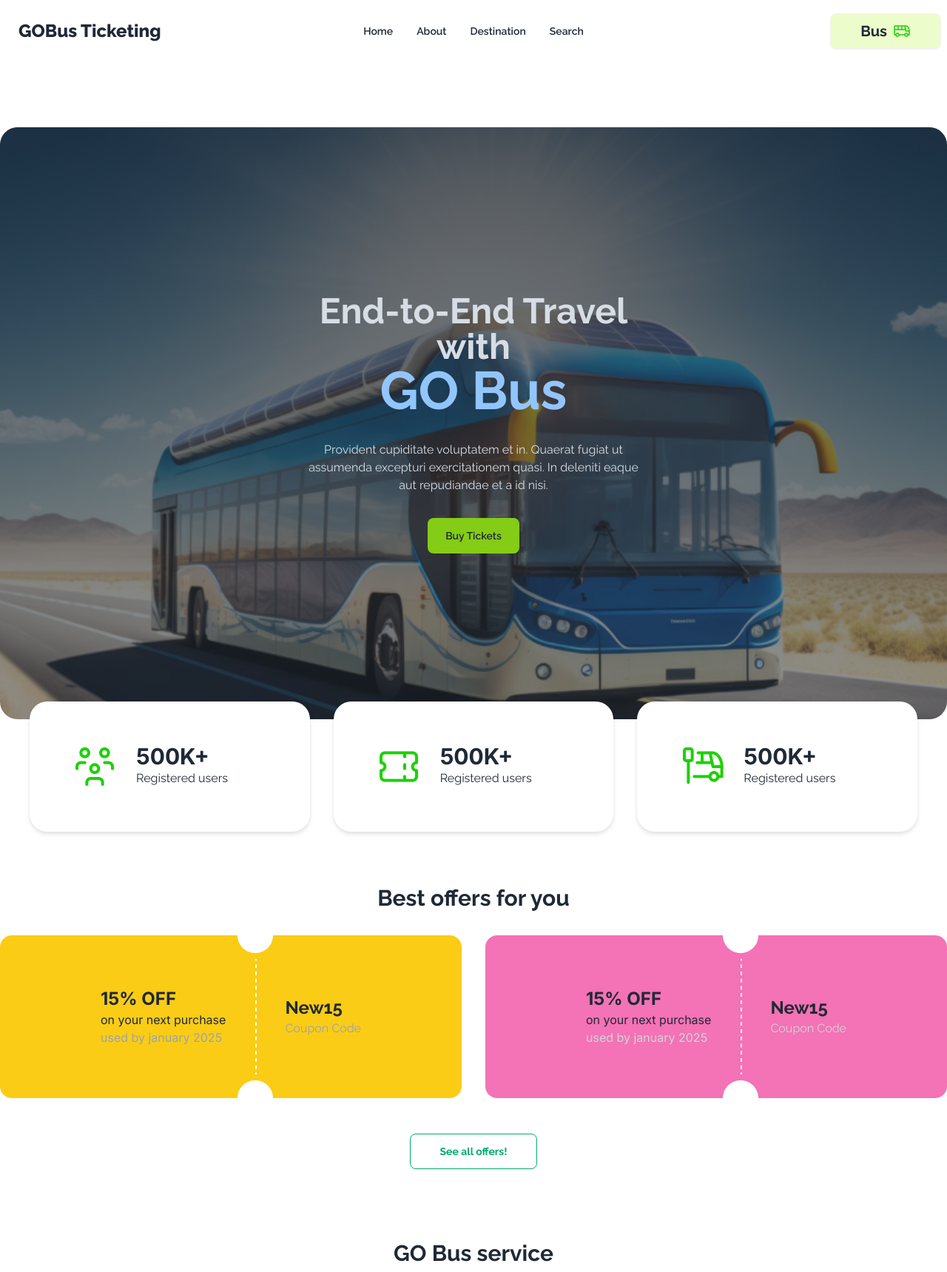
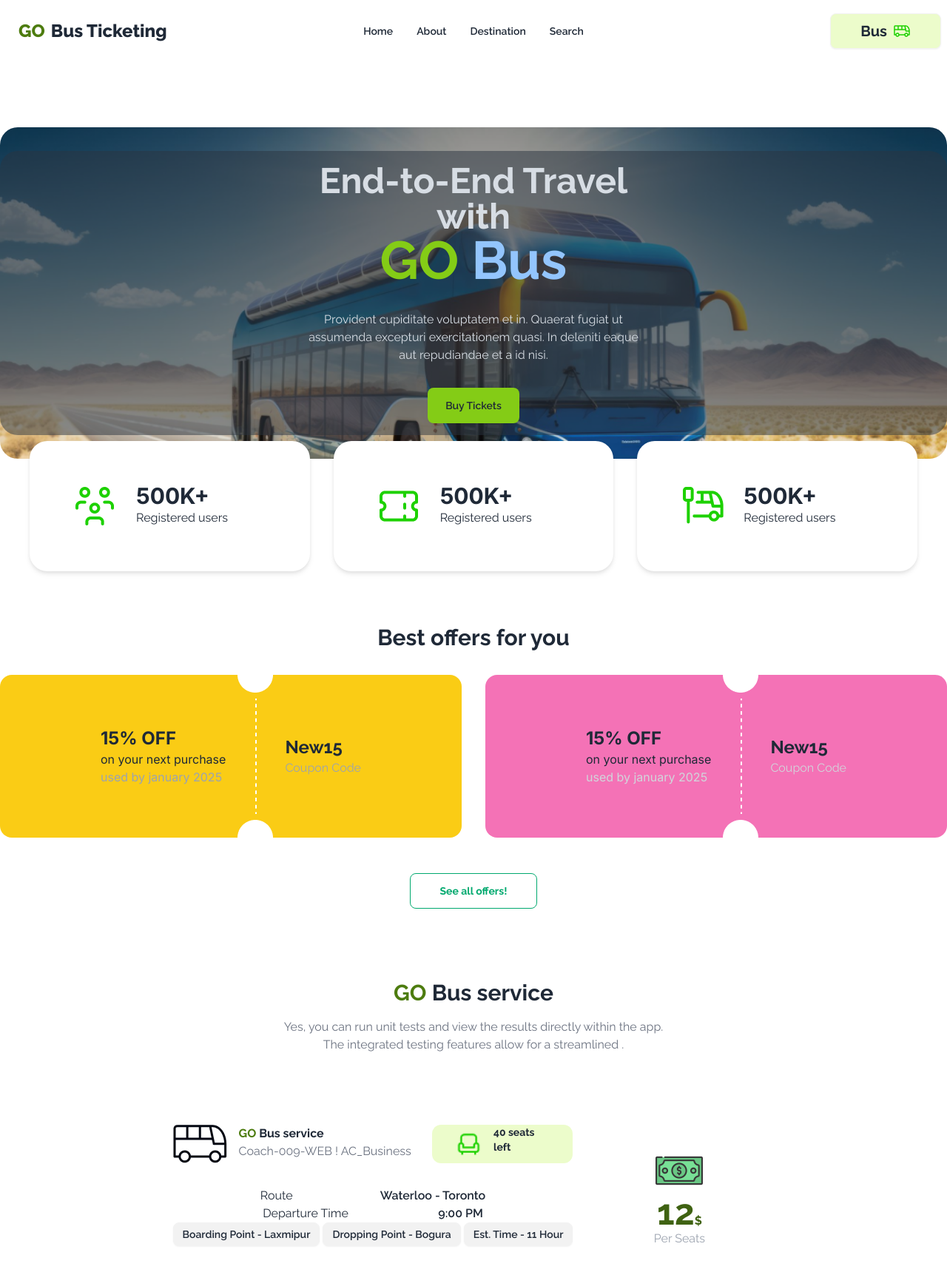
Before and after one commit to dipto8/GRTbusTicketing-WebApp, a plain HTML site: page index.html in a window 1280 px wide. Shown: the top 1719 px of the page at 74% size. Drawn offline with nearby package versions, Linux system fonts and the light colour scheme.

Commit message:
Js announced

```diff
--- a/index.html
+++ b/index.html
@@ -39,7 +39,7 @@
 
             </ul>
           </div>
-          <a class="btn btn-ghost text-2xl font-extrabold">GOBus Ticketing</a>
+          <a class="btn btn-ghost text-2xl font-extrabold"><span class="text-lime-700">GO</span>Bus Ticketing</a>
         </div>
         <div class="navbar-center hidden lg:flex">
           <ul class="menu menu-horizontal px-1 font-semibold ">
@@ -60,13 +60,14 @@
     </header>
     <main>
       <!---Hero img-->
+
       <section  class="mx-auto container my-24   ">
-        <div class="hero min-h-screen rounded-3xl " style="background-image: url(./images/banner.png);">
+        <div class="hero  py-8    rounded-3xl mx-auto " style="background-image: url(./images/banner.png);">
           <div id="" class="hero-overlay rounded-3xl"></div>
           <div class="hero-content text-center text-neutral-content">
             <div class="max-w-md space-y-8">
-              <h1 class="mb-5 text-5xl font-bold ">End-to-End Travel with <br> <span class="text-blue-300 text-7xl "> GO Bus </span> </h1>
-              <p class="mb-5">Provident cupiditate voluptatem et in. Quaerat fugiat ut assumenda excepturi exercitationem quasi. In deleniti eaque aut repudiandae et a id nisi.</p>
+              <h1 class="mb-5 text-5xl font-bold ">End-to-End Travel with <br> <span class="text-blue-300 text-7xl "> <span class="text-lime-500">GO</span> Bus </span> </h1>
+              <p class="">Provident cupiditate voluptatem et in. Quaerat fugiat ut assumenda excepturi exercitationem quasi. In deleniti eaque aut repudiandae et a id nisi.</p>
               <button class="btn bg-lime-500 text-bold border-none px-6">Buy Tickets</button>
             </div>
           </div>
@@ -148,18 +149,18 @@
 
 
         <div class=" text-center my-24">
-          <h2 class="text-3xl font-bold mb-4">GO Bus service</h2>
+          <h2 class="text-3xl font-bold mb-4"> <span class="text-lime-700">GO</span> Bus service</h2>
           <p class="text-gray-500">Yes, you can run unit tests and view the results directly within the app. <br> The integrated testing features allow for a streamlined .</p>
         </div>
 
         <!---Bus Schedule Main div (Form)-->
         <div class="flex items-center justify-center gap-4">
-        <div class="schedulMain  ">
+        <div class="schedulMain   ">
         <div class=" flex justify-between">
           <div class=" flex gap-4">
             <img src="./images/bus-loGO.png" alt="">
             <div class="">
-              <h4 class="font-bold">GO Bus service</h4>
+              <h4 class="font-bold"><span class="text-lime-700">GO</span> Bus service</h4>
               <p class="text-gray-500">Coach-009-WEB ! AC_Business</p>
 
             </div>
@@ -223,5 +224,8 @@
 
     </main>
     <footer></footer>
+
+    <script src="./utilities.js"></script>
+    <script src="./scripts.js"></script>
   </body>
 </html>
```
Also changed, not shown: scripts.js (added), utilities.js (added).
